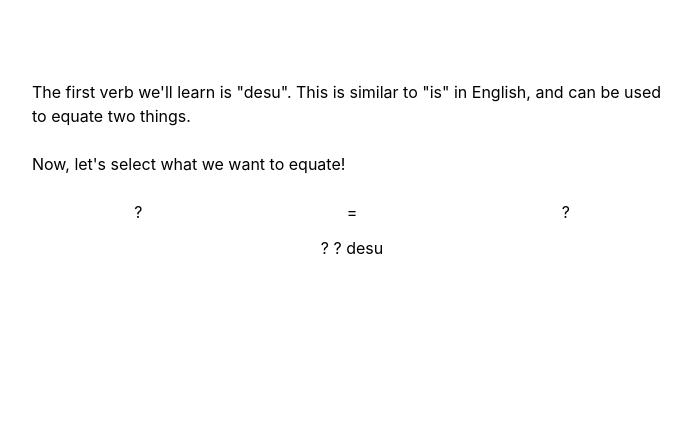
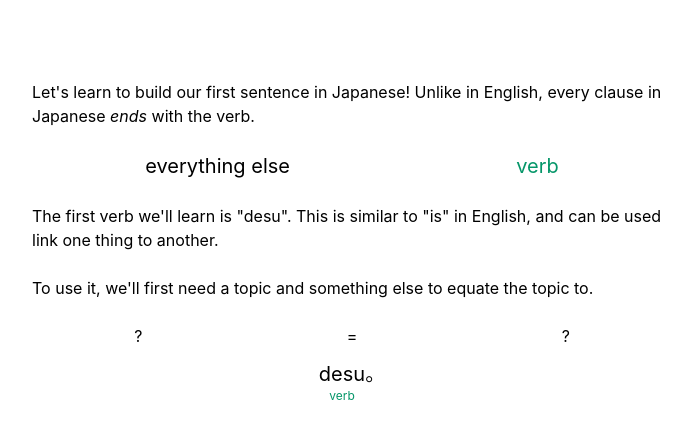
Before and after one commit to edwardcai/hack-action-tips, a React (Create React App) app: page / in a window 1280 px wide. Shown: the top 438 px of the page, without its empty margins (288-979 px from the left). Built offline with nearby package versions, Linux system fonts and the light colour scheme.

Commit message:
Some more stuff with sentences

```diff
--- a/src/App.tsx
+++ b/src/App.tsx
@@ -6,26 +6,73 @@ import DesuEquate from "./DesuEquate";
 function App() {
   return (
     <div className="w-screen flex flex-col items-center mt-20">
-    <div
-      className="flex w-6/12 flex-col content-center items-center space-y-6"
-    >
-      <Text text={
-        "The first verb we'll learn is \"desu\". This is similar to \"is\" in English, and can be used to equate two things."}
-      />
-       <Text text={
-        "Now, let's select what we want to equate!"}
-      />
-      <DesuEquate/>
-      {/*<OwlPicture*/}
-      {/*  text={"fukurō"}*/}
-      {/*  translation={"owl"}*/}
-      {/*/>*/}
-    </div>
+      <div
+        className="flex w-6/12 flex-col content-center items-center space-y-6"
+      >
+        <div className={"w-full"}>
+          Let's learn to build our first sentence in Japanese!
+          Unlike in English, every clause in Japanese <i>ends</i> with the verb.
+        </div>
+        <div className="text-xl w-full flex flex-row justify-around">
+          <div className="text-orange-600"> everything else</div>
+          <div className="text-green-600"> verb</div>
+        </div>
+        <div className={"w-full"}>
+          The first verb we'll learn is "desu". This is similar to "is" in English, and can be used link one thing
+          to another.
+        </div>
+
+        <div className={"w-full"}>
+          To use it, we'll first need a <span className="text-orange-600">topic</span> and something else to equate
+          the topic to.
+        </div>
+        <DesuEquate/>
+      </div>
     </div>
   );
 }
 
-const Text = ({text}: {text: string}) => <div className={"w-full"}> {text} </div>
+
+
+export const Sentence = ({sentence}: {sentence: SentenceInfo}) => {
+  const makePart = (text?: string, pos?: string) => {
+    if (!text) {
+      return null;
+    }
+    const colorToClass: Record<string, string> = {
+      verb: "text-green-600",
+      topic: "text-orange-600",
+    };
+
+    const posParticle: Record<string, string> = {
+      topic: "wa"
+    };
+
+    return <div className="flex flex-col items-center">
+      <div> {text + (posParticle[pos ?? ""] ? " " + posParticle[pos ?? ""] : "")} </div>
+      <div className={"text-xs " + colorToClass[pos ?? ""] ?? ""}> {pos} </div>
+    </div>
+  };
+
+  const parts = [
+    makePart(sentence.topic, "topic"),
+    makePart(sentence.noun, undefined),
+    makePart(sentence.verb, "verb"),
+  ];
+
+
+  return <div className="text-xl w-full flex flex-row justify-center space-x-2">
+    {parts}
+    。
+  </div>
+};
+
+interface SentenceInfo {
+  verb: string
+  topic?: string
+  noun?: string
+  object?: string
+}
 
 const OwlPicture = ({
   text,
--- a/src/DesuEquate.tsx
+++ b/src/DesuEquate.tsx
@@ -3,6 +3,7 @@ import './App.css';
 import {useDispatch, useSelector} from "react-redux";
 import {State} from "./index";
 import TranslatedText, {Translation} from "./TranslatedText";
+import {Sentence} from "./App";
 
 const illoMap: Record<string, string> = {
   "fukurō": "https://design.duolingo.com/images/guides/identity-imagery-illustration-duo-wave.svg",
@@ -24,11 +25,15 @@ export default () => {
   return <div className={"w-full"}>
     <div className={"flex flex-row items-center justify-around w-full"}>
       <Dropdown options={leftOptions} desuPart={"Left"} text={desuState.left ?? "?"}/>
-      <div> =</div>
+      <div>=</div>
       <Dropdown options={rightOptions} desuPart={"Right"} text={desuState.right ?? "?"}/>
     </div>
     <div className="mt-3 text-center">
-      { desuSentence }
+      <Sentence sentence={{
+        verb: "desu",
+        topic: desuState.left,
+        noun: desuState.right,
+      }}/>
     </div>
   </div>
 }
```
